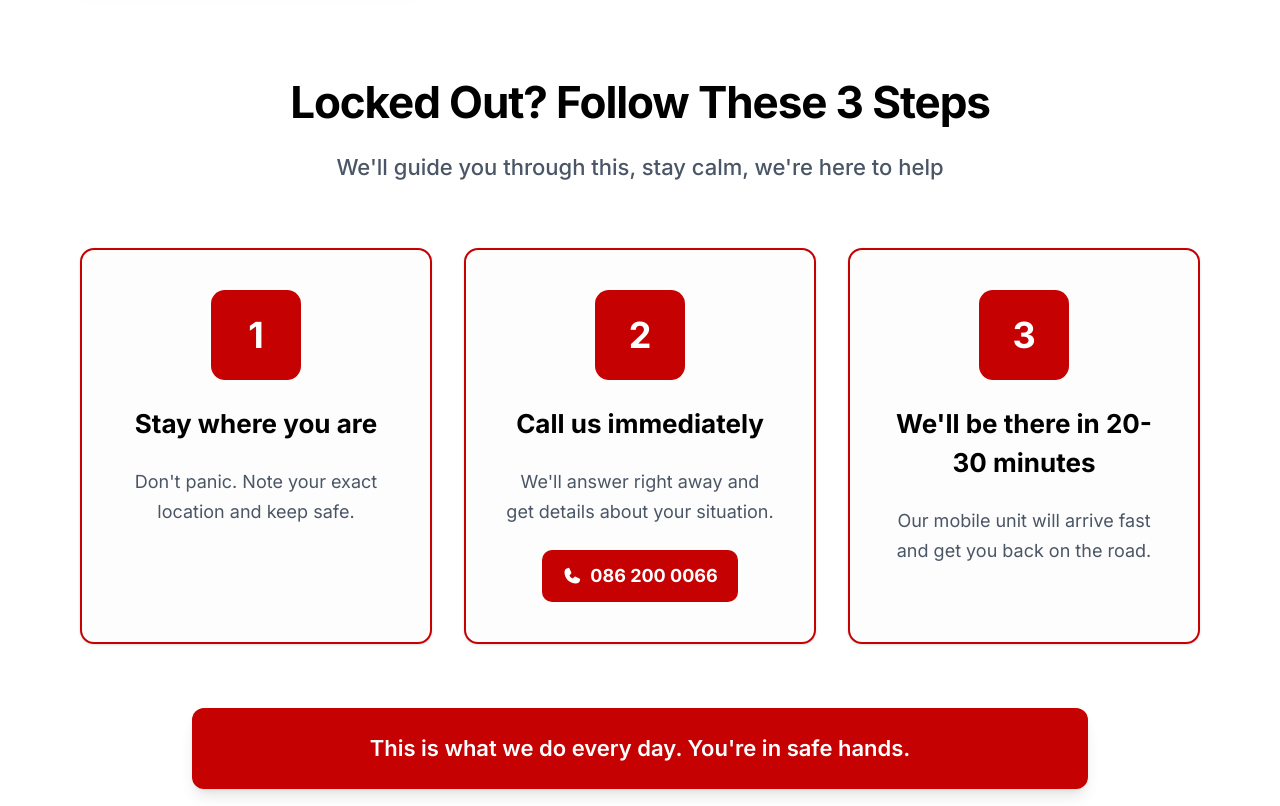
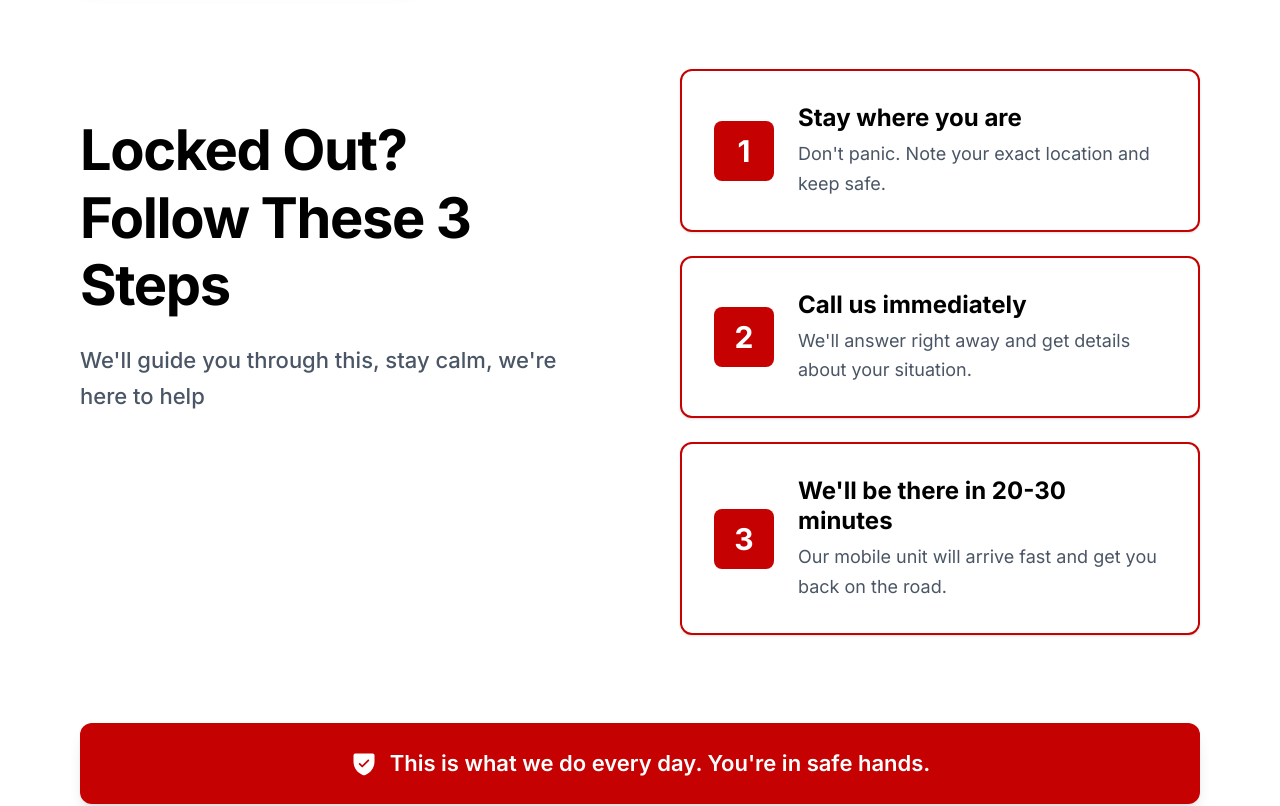
Before and after one commit to maheshikabandara/Navancarkeyslocksmiths, a React (Vite) app: page / in a window 1280 px wide. Shown: the part 900-1706 px from the top of the page. Built offline with nearby package versions, Linux system fonts and the light colour scheme.

Commit message:
Update NavanCarKeysLocksmiths.tsx

```diff
--- a/src/imports/NavanCarKeysLocksmiths/NavanCarKeysLocksmiths.tsx
+++ b/src/imports/NavanCarKeysLocksmiths/NavanCarKeysLocksmiths.tsx
@@ -1,7 +1,7 @@
 import React, { useState, useEffect } from "react";
 import {
   Phone, MapPin, FacebookLogo, Check, WhatsappLogo,
-  Key, DeviceMobile, LockOpen, Cpu, Car, Timer, Star, Wrench, Siren, Envelope
+  Key, DeviceMobile, LockOpen, Cpu, Car, Timer, Star, Wrench, Siren, Envelope, ShieldCheck
 } from "@phosphor-icons/react";
 
 import svgPaths from "./svg-3y9bx4m8zm";
@@ -111,37 +111,68 @@ function HeroNav() {
 function EmergencySteps() {
   return (
     <div className="bg-white py-16 lg:py-24 w-full" data-name="Emergency Steps">
-      <div className="w-full mx-auto px-6 lg:px-[80px] flex flex-col items-center gap-12 lg:gap-16">
-        <div className="text-center w-full max-w-4xl mx-auto">
-          <h2 className="font-bold text-[32px] md:text-[44px] text-black tracking-tight">Locked Out? Follow These 3 Steps</h2>
-          <p className="font-medium text-[18px] md:text-[22px] text-gray-600 mt-4">{`We'll guide you through this, stay calm, we're here to help`}</p>
-        </div>
+      <div className="w-full max-w-[1600px] mx-auto px-6 lg:px-[80px] flex flex-col gap-12 lg:gap-16">
 
-        <div className="flex flex-col lg:flex-row gap-6 lg:gap-8 w-full justify-center max-w-[1400px] mx-auto">
-          <div className="bg-[#fdfdfd] border-2 border-[#c50101] p-8 lg:p-10 rounded-[14px] flex-1 flex flex-col items-center text-center gap-4 lg:gap-6 shadow-sm hover:shadow-md transition-shadow">
-            <div className="bg-[#c50101] w-[70px] h-[70px] md:w-[90px] md:h-[90px] rounded-[14px] flex items-center justify-center text-white font-bold text-3xl md:text-4xl">1</div>
-            <p className="font-bold text-[22px] md:text-[26px] text-black">Stay where you are</p>
-            <p className="text-[16px] md:text-[18px] text-gray-600 leading-relaxed">{`Don't panic. Note your exact location and keep safe.`}</p>
+        {/* Split Layout */}
+        <div className="flex flex-col lg:flex-row gap-12 lg:gap-20 items-center lg:items-start">
+
+          {/* Left Side: Heading */}
+          <div className="w-full lg:w-1/2 flex flex-col pt-4 lg:pt-12">
+            <h2 className="font-bold text-[36px] md:text-[48px] lg:text-[56px] text-black leading-[1.2] tracking-tight">
+              Locked Out?<br />Follow These 3 Steps
+            </h2>
+            <p className="font-medium text-[18px] md:text-[22px] text-gray-600 mt-6 leading-relaxed">
+              We'll guide you through this, stay calm, we're here to help
+            </p>
           </div>
-          <div className="bg-[#fdfdfd] border-2 border-[#c50101] p-8 lg:p-10 rounded-[14px] flex-1 flex flex-col items-center text-center gap-4 lg:gap-6 shadow-sm hover:shadow-md transition-shadow">
-            <div className="bg-[#c50101] w-[70px] h-[70px] md:w-[90px] md:h-[90px] rounded-[14px] flex items-center justify-center text-white font-bold text-3xl md:text-4xl">2</div>
-            <p className="font-bold text-[22px] md:text-[26px] text-black">Call us immediately</p>
-            <p className="text-[16px] md:text-[18px] text-gray-600 leading-relaxed">{`We'll answer right away and get details about your situation.`}</p>
-            <div className="bg-[#c50101] px-5 py-3 rounded-[10px] text-white font-bold flex items-center gap-2 mt-auto text-lg hover:bg-red-800 transition cursor-pointer">
-              <Phone size={20} weight="fill" />
-              086 200 0066
+
+          {/* Right Side: Step Cards */}
+          <div className="w-full lg:w-1/2 flex flex-col gap-6">
+
+            {/* Step 1 */}
+            <div className="bg-white border-[2px] border-[#c50101] p-6 md:p-8 rounded-[12px] flex flex-col sm:flex-row items-start sm:items-center gap-6 shadow-sm hover:shadow-md transition-shadow">
+              <div className="bg-[#c50101] w-[60px] h-[60px] shrink-0 rounded-[8px] flex items-center justify-center text-white font-bold text-3xl">
+                1
+              </div>
+              <div className="flex flex-col gap-1.5">
+                <p className="font-bold text-[20px] md:text-[24px] text-black leading-tight">Stay where you are</p>
+                <p className="text-[16px] md:text-[18px] text-gray-600 leading-relaxed">Don't panic. Note your exact location and keep safe.</p>
+              </div>
             </div>
-          </div>
-          <div className="bg-[#fdfdfd] border-2 border-[#c50101] p-8 lg:p-10 rounded-[14px] flex-1 flex flex-col items-center text-center gap-4 lg:gap-6 shadow-sm hover:shadow-md transition-shadow">
-            <div className="bg-[#c50101] w-[70px] h-[70px] md:w-[90px] md:h-[90px] rounded-[14px] flex items-center justify-center text-white font-bold text-3xl md:text-4xl">3</div>
-            <p className="font-bold text-[22px] md:text-[26px] text-black">{`We'll be there in 20-30 minutes`}</p>
-            <p className="text-[16px] md:text-[18px] text-gray-600 leading-relaxed">Our mobile unit will arrive fast and get you back on the road.</p>
+
+            {/* Step 2 */}
+            <div className="bg-white border-[2px] border-[#c50101] p-6 md:p-8 rounded-[12px] flex flex-col sm:flex-row items-start sm:items-center gap-6 shadow-sm hover:shadow-md transition-shadow">
+              <div className="bg-[#c50101] w-[60px] h-[60px] shrink-0 rounded-[8px] flex items-center justify-center text-white font-bold text-3xl">
+                2
+              </div>
+              <div className="flex flex-col gap-1.5">
+                <p className="font-bold text-[20px] md:text-[24px] text-black leading-tight">Call us immediately</p>
+                <p className="text-[16px] md:text-[18px] text-gray-600 leading-relaxed">We'll answer right away and get details about your situation.</p>
+              </div>
+            </div>
+
+            {/* Step 3 */}
+            <div className="bg-white border-[2px] border-[#c50101] p-6 md:p-8 rounded-[12px] flex flex-col sm:flex-row items-start sm:items-center gap-6 shadow-sm hover:shadow-md transition-shadow">
+              <div className="bg-[#c50101] w-[60px] h-[60px] shrink-0 rounded-[8px] flex items-center justify-center text-white font-bold text-3xl">
+                3
+              </div>
+              <div className="flex flex-col gap-1.5">
+                <p className="font-bold text-[20px] md:text-[24px] text-black leading-tight">We'll be there in 20-30 minutes</p>
+                <p className="text-[16px] md:text-[18px] text-gray-600 leading-relaxed">Our mobile unit will arrive fast and get you back on the road.</p>
+              </div>
+            </div>
+
           </div>
         </div>
 
-        <div className="bg-[#c50101] rounded-[12px] w-full max-w-4xl p-5 lg:p-6 text-center shadow-lg">
-          <p className="font-semibold text-[18px] md:text-[22px] text-white">{`This is what we do every day. You're in safe hands.`}</p>
+        {/* Missing Banner Added Back */}
+        <div className="bg-[#c50101] rounded-[12px] w-full p-5 lg:p-6 flex items-center justify-center gap-3 shadow-lg mt-4 lg:mt-6">
+          <ShieldCheck size={28} weight="fill" className="text-white hidden sm:block" />
+          <p className="font-semibold text-[18px] md:text-[22px] text-white text-center">
+            {`This is what we do every day. You're in safe hands.`}
+          </p>
         </div>
+
       </div>
     </div>
   );
@@ -219,7 +250,7 @@ function ServicesSection() {
 
         <div className="text-center mt-4 flex flex-col md:flex-row items-center justify-center gap-6">
           <p className="font-medium text-[18px] md:text-[20px] text-gray-800">{`Not sure what you need? Call us and we'll advise you.`}</p>
-          <div className="bg-[#c50101] px-8 py-4 rounded-[10px] text-white font-bold cursor-pointer hover:bg-red-800 transition shadow-lg flex items-center gap-2 text-lg">
+          <div className="bg-[#c50101] px-8 py-4 rounded-[10px] text-white font-bold cursor-pointer hover:bg-red-800 transition shadow-lg flex items-center justify-center gap-2 text-lg">
             <Phone size={24} weight="fill" />
             086 200 0066
           </div>
@@ -470,7 +501,6 @@ function FinalCta() {
 
 function Footer() {
   return (
-    // 5. Footer Background Gradient
     <div className="bg-[linear-gradient(146deg,#000_0%,#101828_50%,#000_100%)] border-t-4 border-[#c50101] w-full" data-name="Footer">
       <div className="w-full mx-auto px-6 lg:px-[80px] py-16 md:py-20 flex flex-col gap-16 max-w-[1600px]">
         <div className="grid grid-cols-1 md:grid-cols-2 lg:grid-cols-3 gap-12 lg:gap-16 justify-between w-full">
```
